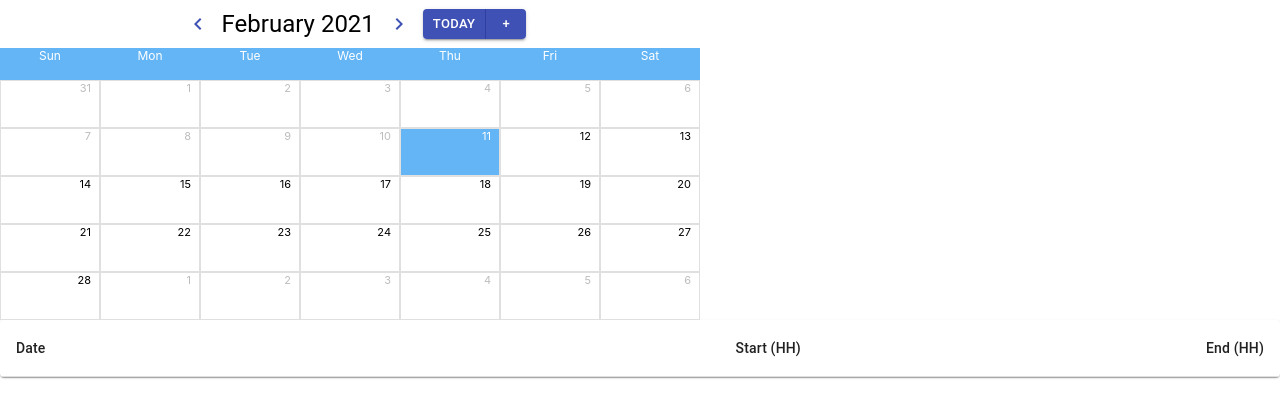
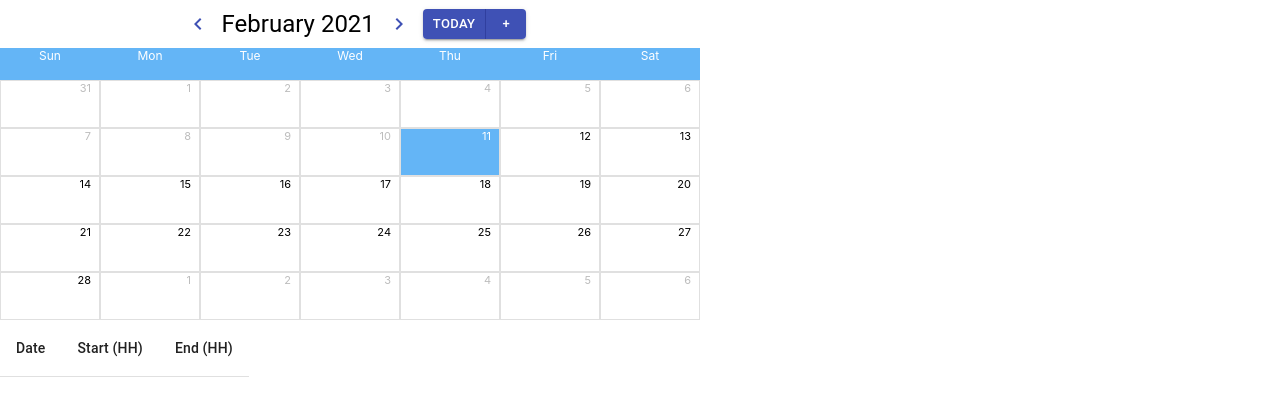
Before and after one commit to quddd/availability-calendar, a React (Create React App) app: page / in a window 1280 px wide. Shown: the top 418 px of the page. Built offline with nearby package versions, Linux system fonts and the light colour scheme.

Commit message:
Update Calendar.js

```diff
--- a/src/components/Calendar.js
+++ b/src/components/Calendar.js
@@ -55,6 +55,9 @@ const useStyles = makeStyles((theme) => ({
   },
   calendar: {
     maxWidth: 700,
+  },
+  table: {
+    maxWidth: 100,
   },
 }));
 
@@ -148,8 +151,8 @@ function Calendar() {
           </Grid>
         ))}
       </div>
-      <TableContainer component={Paper}>
-        <Table className={classes.table} aria-label='simple table'>
+      <TableContainer>
+        <Table className={classes.table}>
           <TableHead>
             <TableRow>
               <TableCell>Date </TableCell>
@@ -161,7 +164,7 @@ function Calendar() {
             {availability.map((data, key) => (
               <TableRow key={key}>
                 <TableCell component='th' scope='row'>
-                  {data.date}
+                  {format(data.date, "dd MMMM, yyyy")}
                 </TableCell>
                 <TableCell align='right'>{data.start}</TableCell>
                 <TableCell align='right'>{data.end}</TableCell>
```
